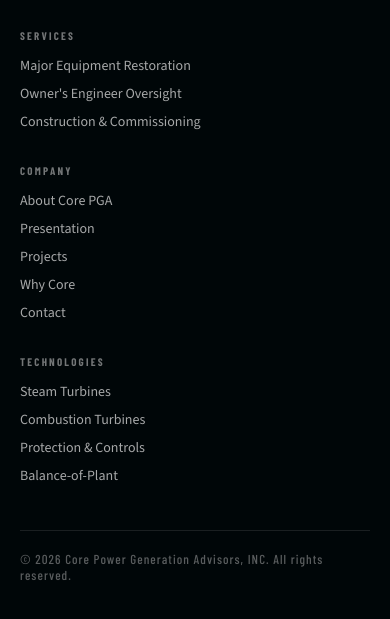
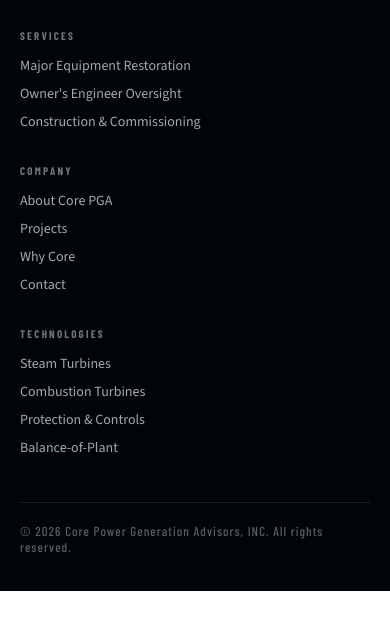
Before and after one commit to Austin-ops97/Corepgatest, a plain HTML site: page index.html in a window 390 px wide. Shown: the part 7244-7863 px from the top of the page. After the commit the page ends 7835 px from the top, so only its background shows below. Drawn offline with nearby package versions, Linux system fonts and the light colour scheme; a web font is replaced by a local one.

Commit message:
Remove Presentation from site navigation.
Drop the Presentation tab from every desktop nav, mobile menu, and footer while keeping /presentation as a redirect to Why Core for printed QR codes.

Co-authored-by: Austin-ops97 <Austin-ops97@users.noreply.github.com>

```diff
--- a/index.html
+++ b/index.html
@@ -308,7 +308,6 @@
         <a class="nl" href="#services">Services</a>
         <a class="nl" href="why-core.html">Why Core</a>
         <a class="nl" href="about.html">About</a>
-        <a class="nl" href="why-core.html#video">Presentation</a>
         <a class="nl" href="projects.html">Projects</a>
         <a class="nl-cta" href="contact.html">Contact Us</a>
       </nav>
@@ -321,7 +320,6 @@
     <a href="#services" onclick="closeMNav()">Services</a>
     <a href="why-core.html" onclick="closeMNav()">Why Core</a>
     <a href="about.html" onclick="closeMNav()">About</a>
-    <a href="why-core.html#video" onclick="closeMNav()">Presentation</a>
     <a href="projects.html" onclick="closeMNav()">Projects</a>
     <a href="contact.html" onclick="closeMNav()">Contact Us</a>
   </div>
@@ -549,7 +547,6 @@
         <div class="foot-col">
           <h6>Company</h6>
           <a href="about.html">About Core PGA</a>
-          <a href="why-core.html#video">Presentation</a>
           <a href="projects.html">Projects</a>
           <a href="why-core.html">Why Core</a>
           <a href="contact.html">Contact</a>
```
Also changed, not shown: about.html (+0 -3 lines), contact.html (+0 -3 lines), projects.html (+0 -3 lines), thanks.html (+0 -3 lines), why-core.html (+0 -3 lines), vercel.json.
